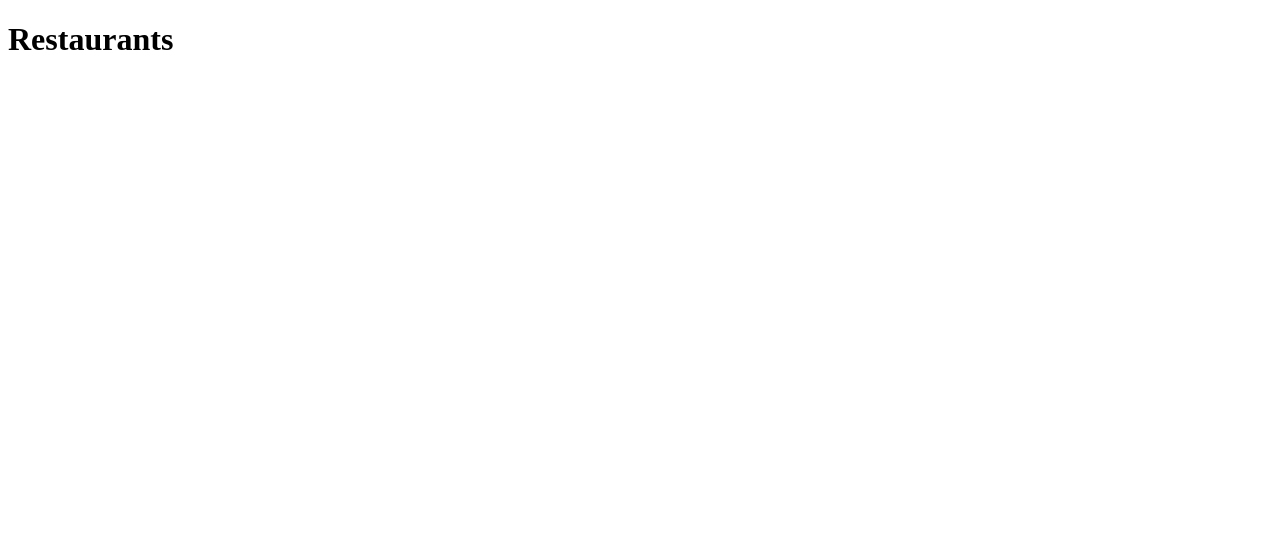
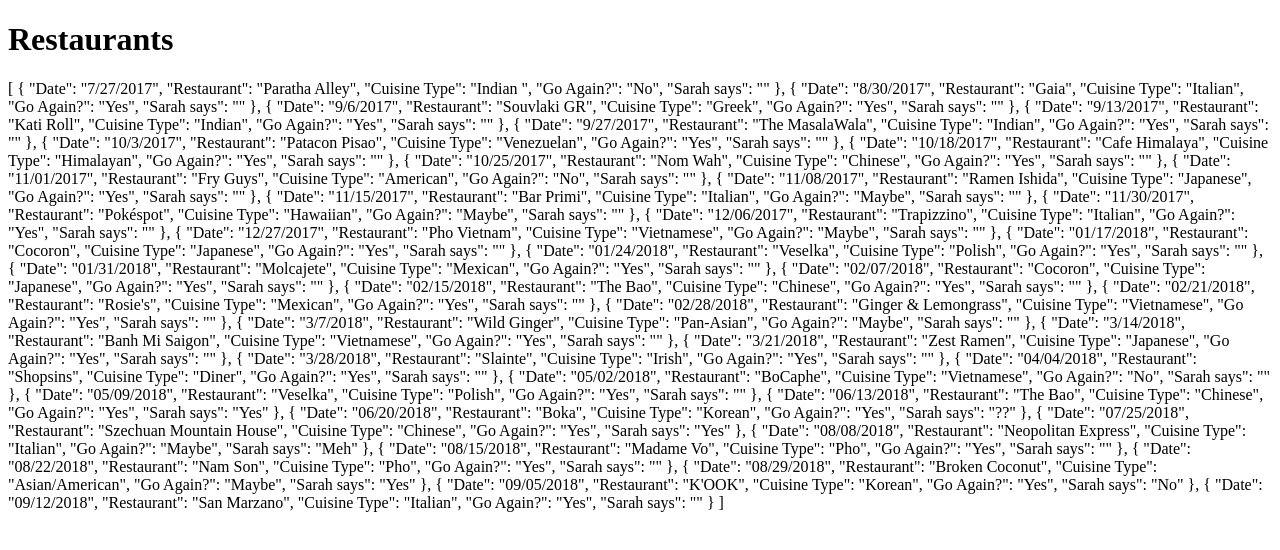
Before and after one commit to davicho/nueats, a plain HTML site: page index.html in a window 1280 px wide. Drawn offline with Linux system fonts and the light colour scheme.

Commit message:
display json data in html file

```diff
--- a/app.js
+++ /dev/null
@@ -1,3 +0,0 @@
-/**
- *  NuEats read from json and display in index.html
- */
--- a/data.json
+++ b/data.json
@@ -3,204 +3,259 @@
    "Date": "7/27/2017",
    "Restaurant": "Paratha Alley",
    "Cuisine Type": "Indian ",
-   "Go Again?": "No"
+   "Go Again?": "No",
+   "Sarah says": ""
  },
  {
    "Date": "8/30/2017",
    "Restaurant": "Gaia",
    "Cuisine Type": "Italian",
-   "Go Again?": "Yes"
+   "Go Again?": "Yes",
+   "Sarah says": ""
  },
  {
    "Date": "9/6/2017",
    "Restaurant": "Souvlaki GR",
    "Cuisine Type": "Greek",
-   "Go Again?": "Yes"
+   "Go Again?": "Yes",
+   "Sarah says": ""
  },
  {
    "Date": "9/13/2017",
    "Restaurant": "Kati Roll",
    "Cuisine Type": "Indian",
-   "Go Again?": "Yes"
+   "Go Again?": "Yes",
+   "Sarah says": ""
  },
  {
    "Date": "9/27/2017",
    "Restaurant": "The MasalaWala",
    "Cuisine Type": "Indian",
-   "Go Again?": "Yes"
+   "Go Again?": "Yes",
+   "Sarah says": ""
  },
  {
    "Date": "10/3/2017",
    "Restaurant": "Patacon Pisao",
    "Cuisine Type": "Venezuelan",
-   "Go Again?": "Yes"
+   "Go Again?": "Yes",
+   "Sarah says": ""
  },
  {
    "Date": "10/18/2017",
    "Restaurant": "Cafe Himalaya",
    "Cuisine Type": "Himalayan",
-   "Go Again?": "Yes"
+   "Go Again?": "Yes",
+   "Sarah says": ""
  },
  {
    "Date": "10/25/2017",
    "Restaurant": "Nom Wah",
    "Cuisine Type": "Chinese",
-   "Go Again?": "Yes"
+   "Go Again?": "Yes",
+   "Sarah says": ""
  },
  {
    "Date": "11/01/2017",
    "Restaurant": "Fry Guys",
    "Cuisine Type": "American",
-   "Go Again?": "No"
+   "Go Again?": "No",
+   "Sarah says": ""
  },
  {
    "Date": "11/08/2017",
    "Restaurant": "Ramen Ishida",
    "Cuisine Type": "Japanese",
-   "Go Again?": "Yes"
+   "Go Again?": "Yes",
+   "Sarah says": ""
  },
  {
    "Date": "11/15/2017",
    "Restaurant": "Bar Primi",
    "Cuisine Type": "Italian",
-   "Go Again?": "Maybe"
+   "Go Again?": "Maybe",
+   "Sarah says": ""
  },
  {
    "Date": "11/30/2017",
    "Restaurant": "Pokéspot",
    "Cuisine Type": "Hawaiian",
-   "Go Again?": "Maybe"
+   "Go Again?": "Maybe",
+   "Sarah says": ""
  },
  {
    "Date": "12/06/2017",
    "Restaurant": "Trapizzino",
    "Cuisine Type": "Italian",
-   "Go Again?": "Yes"
+   "Go Again?": "Yes",
+   "Sarah says": ""
  },
  {
    "Date": "12/27/2017",
    "Restaurant": "Pho Vietnam",
    "Cuisine Type": "Vietnamese",
-   "Go Again?": "Maybe"
+   "Go Again?": "Maybe",
+   "Sarah says": ""
  },
  {
    "Date": "01/17/2018",
    "Restaurant": "Cocoron",
    "Cuisine Type": "Japanese",
-   "Go Again?": "Yes"
+   "Go Again?": "Yes",
+   "Sarah says": ""
  },
  {
    "Date": "01/24/2018",
    "Restaurant": "Veselka",
    "Cuisine Type": "Polish",
-   "Go Again?": "Yes"
+   "Go Again?": "Yes",
+   "Sarah says": ""
  },
  {
    "Date": "01/31/2018",
    "Restaurant": "Molcajete",
    "Cuisine Type": "Mexican",
-   "Go Again?": "Yes"
+   "Go Again?": "Yes",
+   "Sarah says": ""
  },
  {
    "Date": "02/07/2018",
    "Restaurant": "Cocoron",
    "Cuisine Type": "Japanese",
-   "Go Again?": "Yes"
+   "Go Again?": "Yes",
+   "Sarah says": ""
  },
  {
    "Date": "02/15/2018",
    "Restaurant": "The Bao",
    "Cuisine Type": "Chinese",
-   "Go Again?": "Yes"
+   "Go Again?": "Yes",
+   "Sarah says": ""
  },
  {
    "Date": "02/21/2018",
    "Restaurant": "Rosie's",
    "Cuisine Type": "Mexican",
-   "Go Again?": "Yes"
+   "Go Again?": "Yes",
+   "Sarah says": ""
  },
  {
    "Date": "02/28/2018",
    "Restaurant": "Ginger & Lemongrass",
    "Cuisine Type": "Vietnamese",
-   "Go Again?": "Yes"
+   "Go Again?": "Yes",
+   "Sarah says": ""
  },
  {
    "Date": "3/7/2018",
    "Restaurant": "Wild Ginger",
    "Cuisine Type": "Pan-Asian",
-   "Go Again?": "Maybe"
+   "Go Again?": "Maybe",
+   "Sarah says": ""
  },
  {
    "Date": "3/14/2018",
    "Restaurant": "Banh Mi Saigon",
    "Cuisine Type": "Vietnamese",
-   "Go Again?": "Yes"
+   "Go Again?": "Yes",
+   "Sarah says": ""
  },
  {
    "Date": "3/21/2018",
    "Restaurant": "Zest Ramen",
    "Cuisine Type": "Japanese",
-   "Go Again?": "Yes"
+   "Go Again?": "Yes",
+   "Sarah says": ""
  },
  {
    "Date": "3/28/2018",
    "Restaurant": "Slainte",
    "Cuisine Type": "Irish",
-   "Go Again?": "Yes"
+   "Go Again?": "Yes",
+   "Sarah says": ""
  },
  {
    "Date": "04/04/2018",
    "Restaurant": "Shopsins",
    "Cuisine Type": "Diner",
-   "Go Again?": "Yes"
+   "Go Again?": "Yes",
+   "Sarah says": ""
  },
  {
    "Date": "05/02/2018",
    "Restaurant": "BoCaphe",
    "Cuisine Type": "Vietnamese",
-   "Go Again?": "No"
+   "Go Again?": "No",
+   "Sarah says": ""
  },
  {
    "Date": "05/09/2018",
    "Restaurant": "Veselka",
    "Cuisine Type": "Polish",
-   "Go Again?": "Yes"
+   "Go Again?": "Yes",
+   "Sarah says": ""
  },
  {
    "Date": "06/13/2018",
    "Restaurant": "The Bao",
    "Cuisine Type": "Chinese",
-   "Go Again?": "Yes"
+   "Go Again?": "Yes",
+   "Sarah says": "Yes"
  },
  {
    "Date": "06/20/2018",
    "Restaurant": "Boka",
    "Cuisine Type": "Korean",
-   "Go Again?": "Yes"
+   "Go Again?": "Yes",
+   "Sarah says": "??"
  },
  {
    "Date": "07/25/2018",
    "Restaurant": "Szechuan Mountain House",
    "Cuisine Type": "Chinese",
-   "Go Again?": "Yes"
+   "Go Again?": "Yes",
+   "Sarah says": "Yes"
  },
  {
    "Date": "08/08/2018",
    "Restaurant": "Neopolitan Express",
    "Cuisine Type": "Italian",
-   "Go Again?": "Maybe"
+   "Go Again?": "Maybe",
+   "Sarah says": "Meh"
+ },
+ {
+   "Date": "08/15/2018",
+   "Restaurant": "Madame Vo",
+   "Cuisine Type": "Pho",
+   "Go Again?": "Yes",
+   "Sarah says": ""
+ },
+ {
+   "Date": "08/22/2018",
+   "Restaurant": "Nam Son",
+   "Cuisine Type": "Pho",
+   "Go Again?": "Yes",
+   "Sarah says": ""
  },
  {
    "Date": "08/29/2018",
    "Restaurant": "Broken Coconut",
    "Cuisine Type": "Asian/American",
-   "Go Again?": "Maybe"
+   "Go Again?": "Maybe",
+   "Sarah says": "Yes"
  },
  {
    "Date": "09/05/2018",
    "Restaurant": "K'OOK",
    "Cuisine Type": "Korean",
-   "Go Again?": "Yes"
+   "Go Again?": "Yes",
+   "Sarah says": "No"
+ },
+ {
+   "Date": "09/12/2018",
+   "Restaurant": "San Marzano",
+   "Cuisine Type": "Italian",
+   "Go Again?": "Yes",
+   "Sarah says": ""
  }
 ]
--- a/index.html
+++ b/index.html
@@ -4,10 +4,10 @@
   <meta charset="utf-8">
   <meta http-equiv="X-UA-Compatible" content="IE=edge">
   <title>NuEats</title>
-  <link rel="stylesheet" href="">
+  <script src="main.js"></script>
 </head>
 <body>
   <h1>Restaurants</h1>
-
+  <div id="data">[json data here]</div>
 </body>
 </html>
--- /dev/null
+++ b/main.js
@@ -0,0 +1,18 @@
+/**
+ *  NuEats read from json and display in index.html
+ */
+
+console.log("in main.js");
+
+function loadDoc() {
+  var xhttp = new XMLHttpRequest();
+  xhttp.onreadystatechange = function() {
+    if (this.readyState == 4 && this.status == 200) {
+     document.getElementById("data").innerHTML = this.responseText;
+    }
+  };
+  xhttp.open("GET", "data.json", true);
+  xhttp.send();
+}
+
+loadDoc();
```
